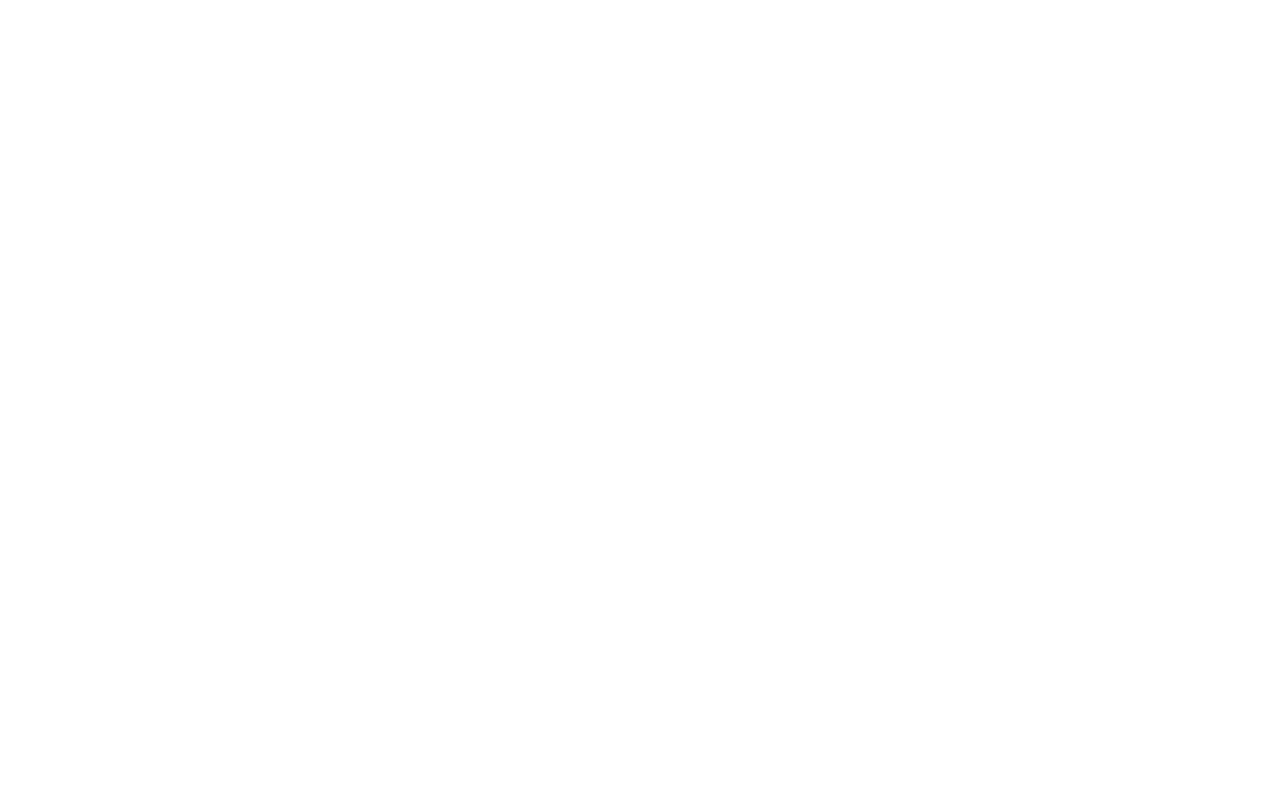
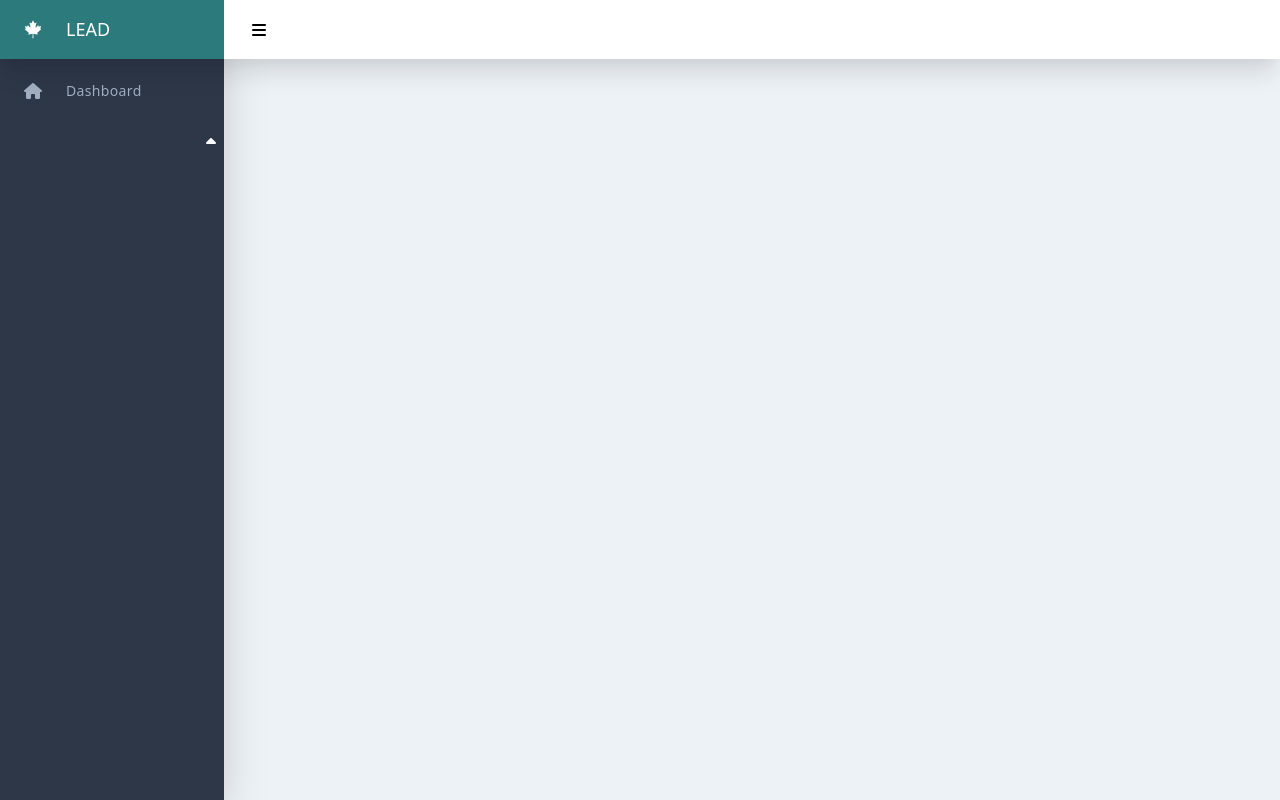
Before and after one commit to andrewong9/lead-fs360-inventory, a Nuxt app: page /products in a window 1280 px wide. Before the commit this address had no page. Built offline with nearby package versions, Linux system fonts and the light colour scheme; a small style sheet from the web is missing.

Commit message:
5th commit

```diff
--- a/components/items/Input.vue
+++ b/components/items/Input.vue
@@ -64,7 +64,7 @@
             }
         }
     }
-}
+ }
 </script>
 <style>
 .input {
--- /dev/null
+++ b/components/items/MenuLinkList.vue
@@ -0,0 +1,52 @@
+<template>
+    <div>
+        <div class="flex justify-between items-center">
+            <nuxt-link :to="url" class="
+                w-56
+                py-4
+                transition-all
+                duration-500
+                ease-in-out
+                focus:outline-none
+                active:outline-none
+                "
+                >
+                <slot name="icon-word"></slot>
+            </nuxt-link>
+            <div class="px-2 py-4">
+                <button @click="showList=!showList" class="focus:outline-none active:outline-none">
+                    <i :class="{
+                        'fas':true,
+                        'hover:text-white':true,
+                        'fa-sort-up':!showList,
+                        'fa-sort-down':showList
+                    }"></i>
+                </button>
+            </div>
+        </div>
+        <div :class="{
+            'transition-all':true,
+            'duration-300':true,
+            'ease-in-out':true,
+            'h-0':!showList,
+            'py-4': showList,
+            'bg-black': true,
+            'overflow-hidden':true
+            }">
+            <slot name="sub-link"></slot>
+        </div>
+    </div>
+</template>
+<script>
+
+export default {
+    props:{
+        url: String
+    },
+    data(){
+        return{
+            showList: false
+        }
+    }
+}
+</script>
--- /dev/null
+++ b/components/menu/wrapper.vue
@@ -0,0 +1,60 @@
+<template>
+    <div class="
+        flex
+        flex-col
+        w-56
+        transition-all
+        duration-500
+        ease-in-out
+        bg-gray-800
+        h-screen
+        shadow-2xl
+        pt-16
+    ">
+    <menuLink
+        :url="'/dashboard'"
+        :class="{
+            'text-gray-500':!$route.path.includes('/dashboard'),
+            'text-white':$route.path.includes('/dashboard'),
+            'hover:bg-gray-600':true,
+            'hover:text-white':true
+            }">
+        <template v-slot:icon-word>
+            <div class="flex items-center justify-start overflow-
+x-hidden">
+                <i class="fas fa-home ml-6 mr-4"></i>
+                <label class="flex-shrink-0 ml-2 text-sm font-sans
+tracking-wide cursor-pointer">Dashboard</label>
+            </div>
+        </template>
+    </menuLink>
+    <menuLinkList
+            :url="'/products'"
+            :class="{
+            'text-gray-500':!$route.path.includes('/products'),
+            'text-white':$route.path.includes('/products'),
+            'cursor-pointer':true
+        }">
+        <template v-slot:icon-word>
+            <div class="flex items-center justify-start overflow-x-
+            hidden hover:text-white">
+                <i class="fas fa-truck-loading ml-6 mr-4"></i>
+                <label class="flex-shrink-0 ml-2 text-sm font-sans
+            tracking-wide cursor-pointer">Products</label>
+            </div>
+        </template>
+        <template v-slot:sub-link>
+        </template>
+    </menuLinkList>
+    </div>
+</template>
+<script>
+    import MenuLink from "~/components/items/MenuLink.vue";
+    import MenuLinkList from "~/components/items/MenuLinkList.vue";
+    export default {
+        components:{
+             MenuLink,
+             MenuLinkList
+            }
+    }
+</script>
--- a/components/navi/wrapper.vue
+++ b/components/navi/wrapper.vue
@@ -1,15 +1,25 @@
 <template>
-    <div>
-        <menuLink :url= "'/dashboard'">
-            <template v-slot:icon-word>
-             LEAD
-            </template>
+        <div class="flex shadow-xl bg-white w-full items-center
+        justify-between">
+            <div class="flex">
+                <menuLink :url= "'/dashboard'" class="text-white bg-teal-600
+hover:bg-teal-700">
+                <template v-slot:icon-word>
+                    <div class="flex items-center justify-start text-lg
+overflow-x-hidden">
+                        <i class="fab fa-canadian-maple-leaf ml-6 mr-4"></i>
+                        <label class="ml-2 font-medium font-sans trackingwide">
+                          LEAD</label>
+                     </div>
+                </template>
         </menuLink>
-        <naviButton>
+        <naviButton
+             class="hover:bg-gray-300 hover:text-gray-600 mx-1">>
              <template v-slot:button-icon>
                  <i class= "fas fa-bars"></i>
             </template>
         </naviButton>
+        </div>
     </div>
 </template>
 <script>
--- a/layouts/dashboard.vue
+++ b/layouts/dashboard.vue
@@ -3,6 +3,7 @@
         <naviWrapper class = "absolute top-0 z-30 w-screen" />
         <div class= "flex-1">
             <div class = "flex">
+                <menuWrapper class= "z-20"/>
                 <nuxt class = "pt-20 bg-gray-200 w-full h-screen pb-5
                 px-5 overflow-y-auto"/>
             </div>
@@ -11,11 +12,13 @@
 
 </template>
 <script>
-    import NaviWrapper from '~/components/navi/wrapper.vue'
+    import NaviWrapper from "~/components/navi/wrapper.vue";
+    import MenuWrapper from "~/components/menu/wrapper.vue";
     export default {
         name:"dashboard",
         components:{
-            NaviWrapper
+            NaviWrapper,
+            MenuWrapper
         }
     }
 
--- a/pages/index.vue
+++ b/pages/index.vue
@@ -25,7 +25,7 @@
         :disabled = "false"
       />
       </div>
-      <button type = "button" class = "
+      <button @click = "login" class="
            transition
            duration-500
            ease-in-out
@@ -68,6 +68,11 @@
       email:"",
       password:""
     }
+  },
+  methods:{
+    login:function(){
+      this.$router.push("/dashboard")
+    }
   }
 }
 
--- /dev/null
+++ b/pages/products/index.vue
@@ -0,0 +1,8 @@
+<template>
+    <div></div>
+</template>
+<script>
+    export default {
+        layout:"dashboard"
+    }
+</script>
```
